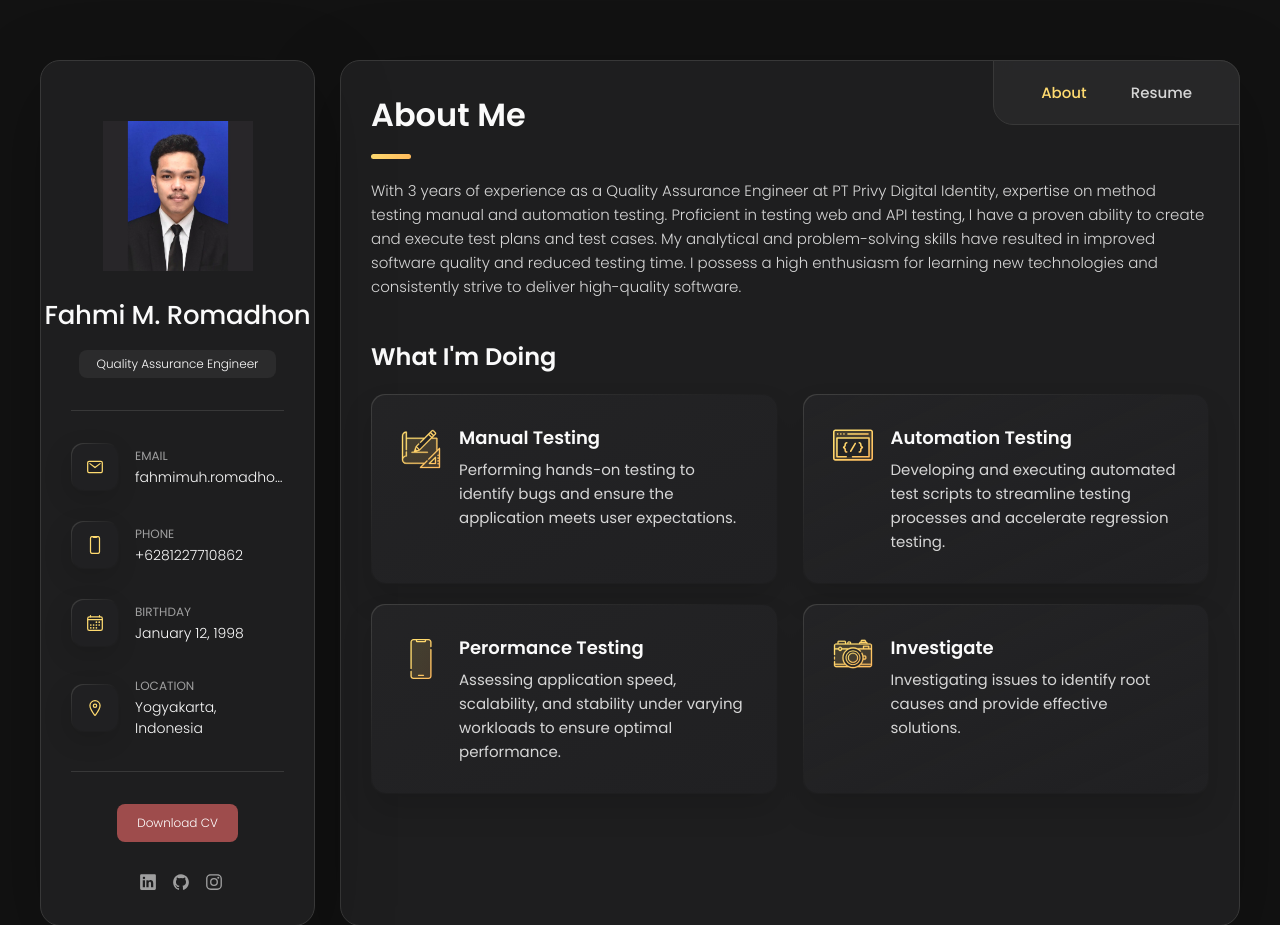
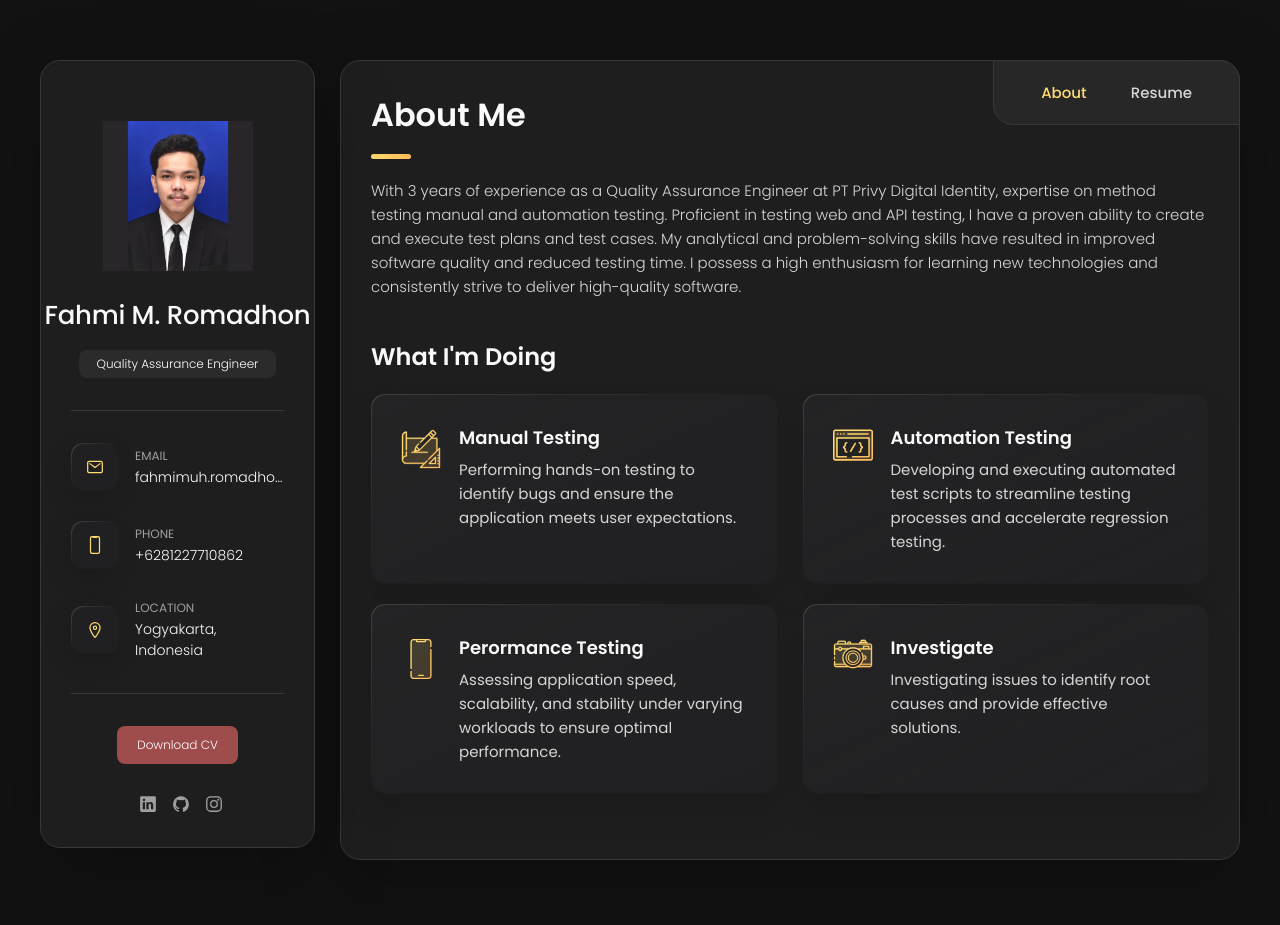
Before and after one commit to FahmiMuhammadRomadhon/web-profile-fahmi, a plain HTML site: page index.html in a window 1280 px wide. Shown: the top 925 px of the page. Drawn offline with nearby package versions, Linux system fonts and the light colour scheme; some icons are missing.

Commit message:
update html

```diff
--- a/index.html
+++ b/index.html
@@ -90,20 +90,6 @@
               <p class="contact-title">Phone</p>
 
               <a href="tel:+6281227710862" class="contact-link">+6281227710862</a>
-            </div>
-
-          </li>
-
-          <li class="contact-item">
-
-            <div class="icon-box">
-              <ion-icon name="calendar-outline"></ion-icon>
-            </div>
-
-            <div class="contact-info">
-              <p class="contact-title">Birthday</p>
-
-              <time datetime="1998-01-12">January 12, 1998</time>
             </div>
 
           </li>
```
